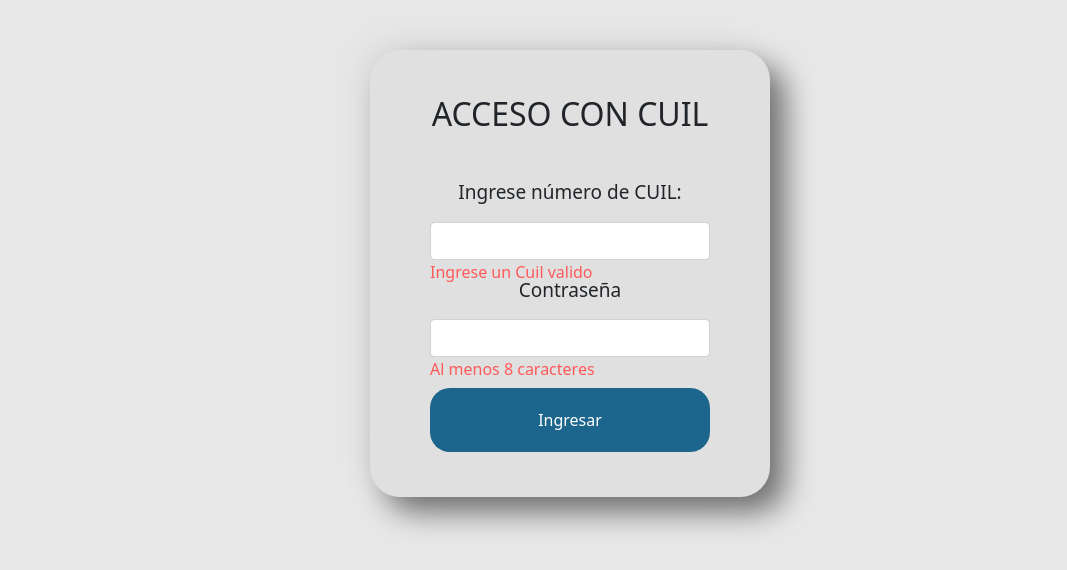
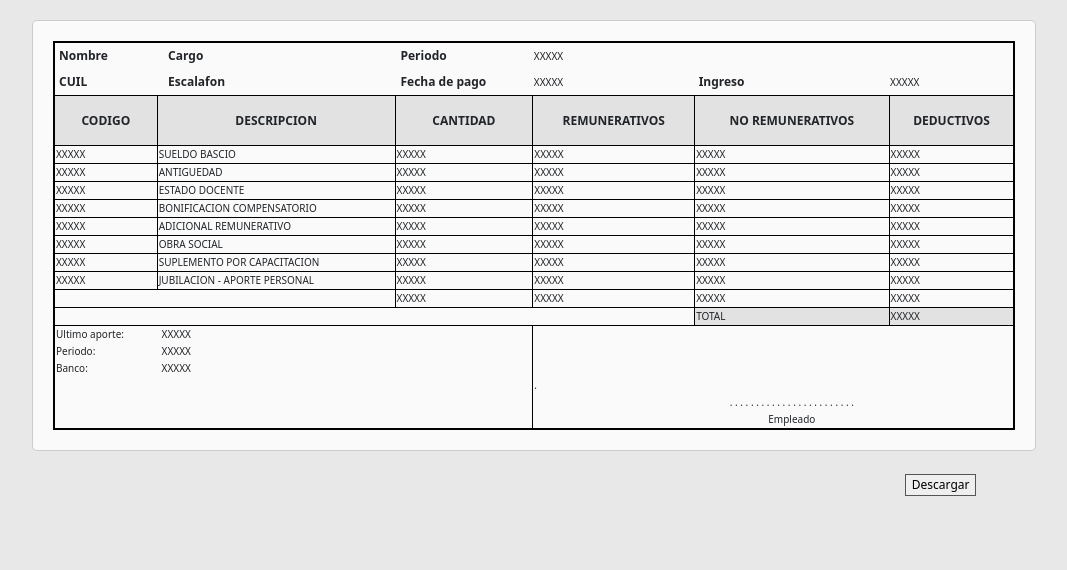
Before and after one commit to PG-HENRY-13/PG-Escuelas, a React (Create React App) app: page /user/paycheck in a window 1280 px wide. Before the commit this address led to /. Shown: the top 570 px of the page, without its empty margins (70-1137 px from the left). Built offline with nearby package versions, Linux system fonts and the light colour scheme.

Commit message:
[CREATE] paycheck download

```diff
--- a/package.json
+++ b/package.json
@@ -14,6 +14,7 @@
     "axios": "^0.26.1",
     "bootstrap": "^3.4.1",
     "html2pdf": "^0.0.11",
+    "jspdf": "^2.5.1",
     "jwt-decode": "^3.1.2",
     "node-html-parser": "^5.3.3",
     "process": "^0.11.10",
--- a/src/components/App.tsx
+++ b/src/components/App.tsx
@@ -60,14 +60,6 @@ export default function App(): JSX.Element {
           />
           <Route path="reschedule" element={<ScheduleForm />} />
           <Route path="news" element={<News />} />
-          <Route
-            path="paycheck"
-            element={
-              <div className="container">
-                <Paycheck />
-              </div>
-            }
-          />
         </Route>
       ) : null}
       {userLogged.role === "admin" ? (
@@ -133,6 +125,14 @@ export default function App(): JSX.Element {
         </Route>
       ) : null}
       <Route path="*" element={<Navigate to="/" />} />
+      <Route
+        path="/user/paycheck"
+        element={
+          <div className="container">
+            <Paycheck />
+          </div>
+        }
+      />
     </Routes>
   );
 }
--- a/src/components/Paycheck/index.tsx
+++ b/src/components/Paycheck/index.tsx
@@ -3,7 +3,7 @@ import { connect, useDispatch, useSelector } from "react-redux";
 import { loadUser, updateFormUser } from "../../redux/actions";
 import { useState, useEffect } from "react";
 import { Link, useNavigate, useParams } from "react-router-dom";
-import Html from "react-pdf-html";
+import { jsPDF } from "jspdf";
 
 export default function Paycheck(): JSX.Element {
   let { cuil } = useParams();
@@ -15,6 +15,50 @@ export default function Paycheck(): JSX.Element {
   useEffect(() => {
     if (cuil) dispatch(loadUser(Number(cuil)) as any);
   }, []);
+
+  /*  var generateData = function (amount: any) {
+    var result = [];
+    var data: any = {
+      coin: "100",
+      game_group: "GameGroup",
+      game_name: "XPTO2",
+      game_version: "25",
+      machine: "20485861",
+      vlt: "0",
+      name: "Juan",
+    };
+    for (var i = 0; i < amount; i += 1) {
+      data.id = (i + 1).toString();
+      result.push(Object.assign({}, data));
+    }
+    return result;
+  };
+
+  interface headers {
+    id: number;
+    coin: string;
+    game_group: string;
+    game_name: string;
+    game_version: string;
+    machine: string;
+    vlt: string;
+    name: string;
+  }
+
+  var headers = [
+    "id",
+    "coin",
+    "game_group",
+    "game_name",
+    "game_version",
+    "machine",
+    "vlt",
+    "name",
+  ];
+
+  var doc = new jsPDF();
+  doc.text("Paycheck", 95, 20);
+  doc.table(50, 30, generateData(5), headers, { fontSize: 10 }); */
 
   return (
     <div id="paycheckPdf">
@@ -224,8 +268,12 @@ export default function Paycheck(): JSX.Element {
           </tr>
         </table>
       </div>
-      <button className="button-download" onClick={() => window.print()}>
-        {console.log(window)} Descargar
+      <button
+        className="button-download"
+        onClick={() => window.print()}
+        /* onClick={() => doc.save("pdfFFFFFFFF")} */
+      >
+        Descargar
       </button>
     </div>
   );
--- a/src/styles/Paycheck.css
+++ b/src/styles/Paycheck.css
@@ -1,15 +1,14 @@
 .paycheck-container {
-  margin: 30px;
-  padding: 30px;
+  margin: 20px;
+  padding: 20px;
   border: 1px solid #ccc;
   border-radius: 5px;
   background-color: #fafafa;
   width: 90%;
 }
 .empDetail {
-  border: 3px solid black;
-  font-size: 11px;
-  margin-bottom: 10px;
+  border: 2px solid black;
+  font-size: 10px;
   width: 100%;
 }
 .empDetail th {
@@ -36,4 +35,6 @@
 }
 .button-download {
   margin-left: 80%;
+  border: 1px solid rgba(0, 0, 0, 0.644);
+  font-size: 12px;
 }
```
